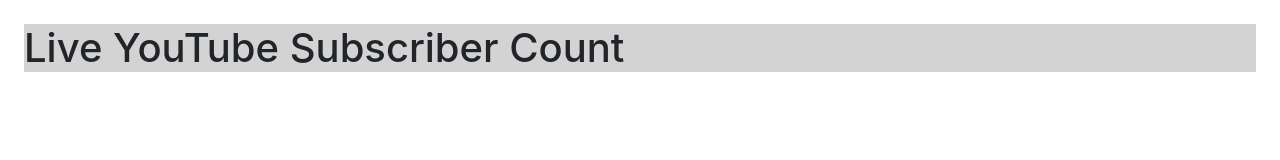
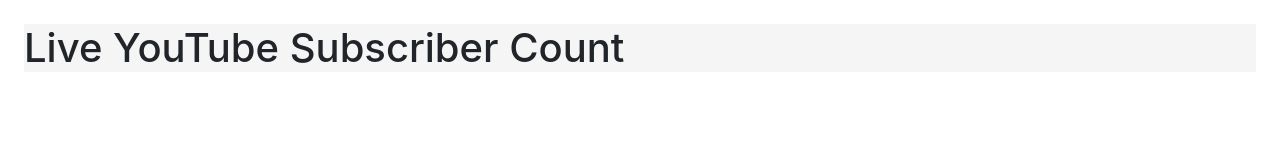
Before and after one commit to iwillreku3206/LiveYTSubs, a website: page index.html in a window 1280 px wide. Drawn offline with nearby package versions, Linux system fonts and the light colour scheme.

Commit message:
added shadows

```diff
--- a/css/main.css
+++ b/css/main.css
@@ -6,6 +6,6 @@
 .content {
 
     margin: 12pt;
-    background-color: lightgray;
-
+    background-color: #f5f5f5;
+    box-shadow: lightgray;
 }
```
